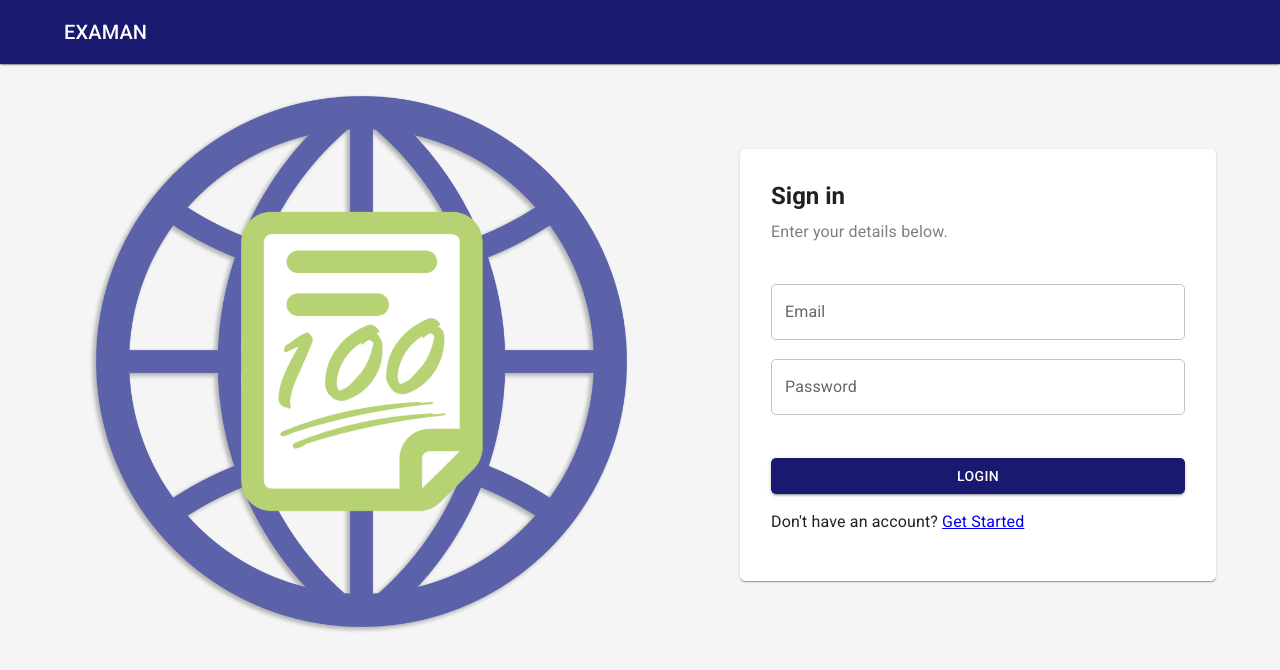
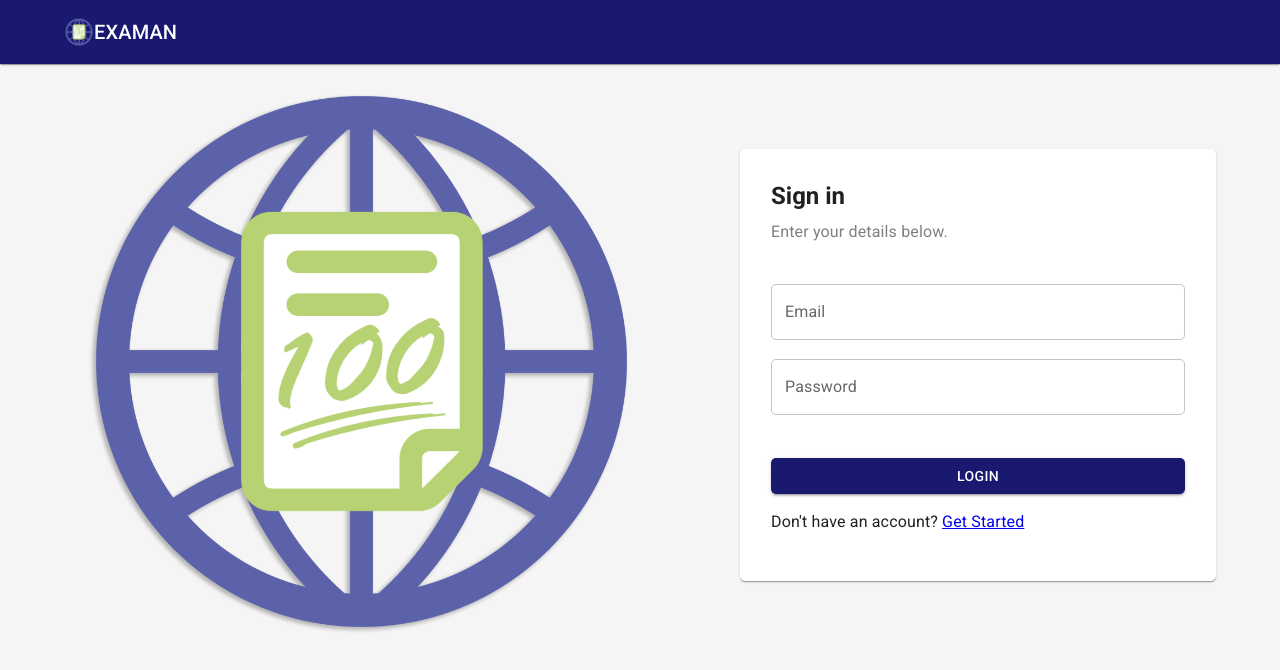
Before and after one commit to vjvic/exam-management, a React (Create React App) app in the folder frontend/: page /signin in a window 1280 px wide. Shown: the top 670 px of the page. Built offline with nearby package versions, Linux system fonts and the light colour scheme.

Commit message:
Add logo

```diff
--- a/frontend/src/components/Appbar.tsx
+++ b/frontend/src/components/Appbar.tsx
@@ -102,6 +102,14 @@ const Appbar = ({
   const displayLogo = () => {
     if (signupPath || signinPath || (user && user.role === "student")) {
       return (
+        <Box
+          sx={{
+            display: "flex",
+            justifyContent: "center",
+            alignItems: "center",
+          }}
+        >
+          <img src="/logo.png" alt="logo" style={{ width: "30px" }} />
           <Typography
             variant="h6"
             noWrap
@@ -110,6 +118,7 @@ const Appbar = ({
           >
             EXAMAN
           </Typography>
+        </Box>
       );
     }
   };
--- a/frontend/src/components/Sidebar.tsx
+++ b/frontend/src/components/Sidebar.tsx
@@ -77,6 +77,7 @@ const Sidebar = ({
           alignItems: "center",
         }}
       >
+        <img src="/logo.png" alt="logo" style={{ width: "30px" }} />
         <Typography variant="h5">EXAMAN</Typography>
       </Box>
       <Divider />
```
Also changed, not shown: frontend/public/logo.png (added). Lines whose indentation alone changed are shown as unchanged.
